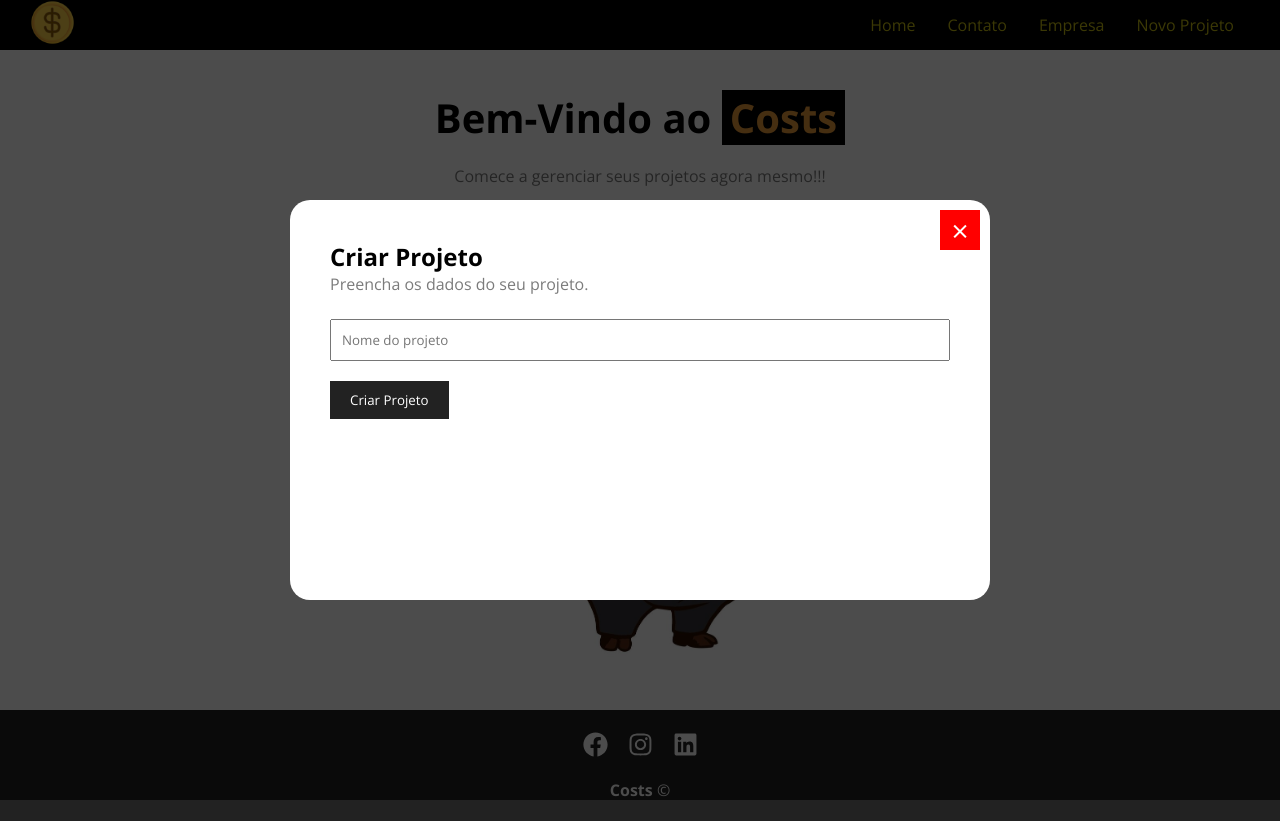
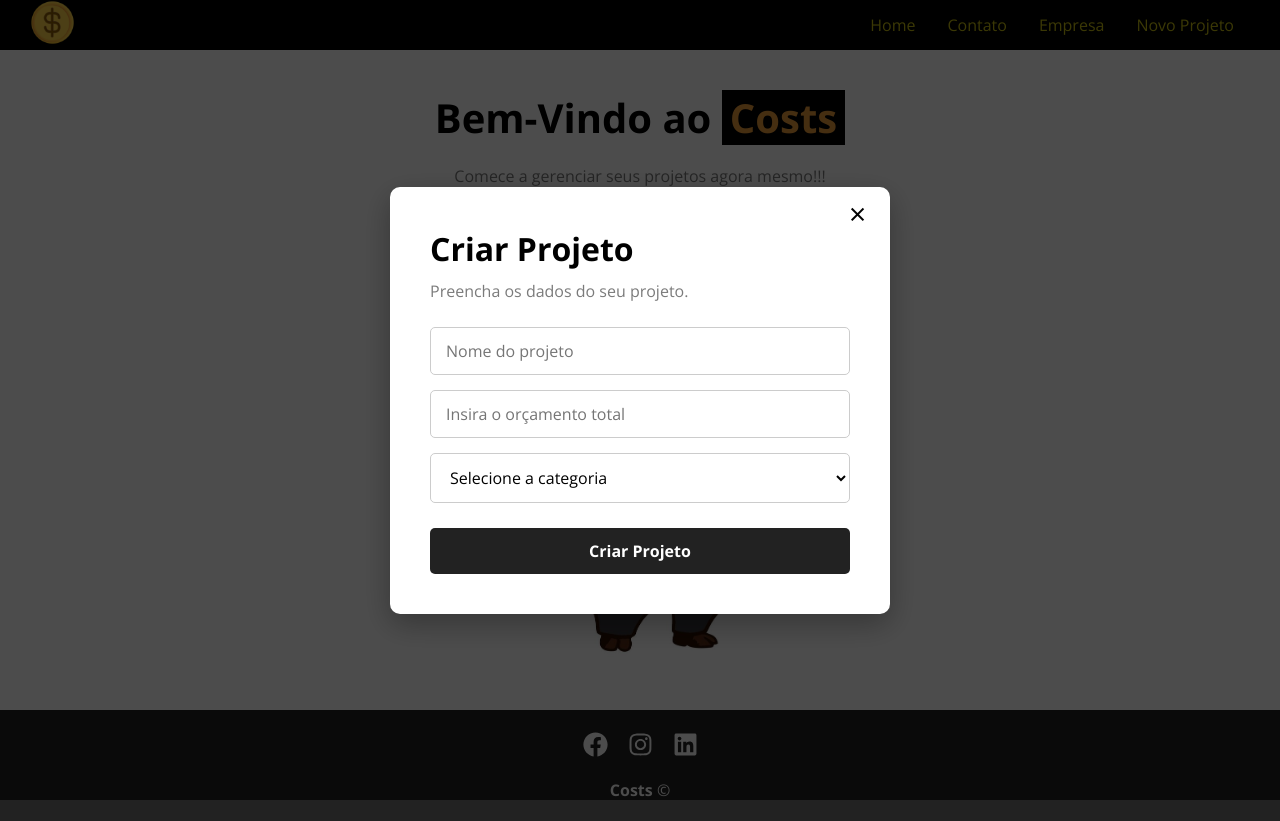
Before and after one commit to lucasf-alv/CostsProject, a React (Create React App) app in the folder frontend/: page / in a window 1280 px wide. Both pictures are taken after a click on the button "Criar Projeto". Built offline with nearby package versions, Linux system fonts and the light colour scheme; a web font is replaced by a local one.

Commit message:
Arrumando botão criar projeto e adicionando formulário

```diff
--- a/frontend/src/components/modals/ModalCreateProject.js
+++ b/frontend/src/components/modals/ModalCreateProject.js
@@ -11,14 +11,28 @@ export default function ModalCreateProject({ setModal }) {
         <h2>Criar Projeto</h2>
 
         <p>Preencha os dados do seu projeto.</p>
+        <form className={styles.form}>
+          <input
+            type="text"
+            placeholder="Nome do projeto"
+            className={styles.projectNameInput}
+          />
+          <input
+            type="number"
+            placeholder="Insira o orçamento total"
+            className={styles.budgetInput}
+          />
+          <select className={styles.categorySelect}>
+            <option value="">Selecione a categoria</option>
+            <option value="design">Design</option>
+            <option value="development">Desenvolvimento</option>
+            <option value="marketing">Marketing</option>
+          </select>
 
-        <input
-          type="text"
-          placeholder="Nome do projeto"
-          className={styles.projectNameInput}
-        />
-
-        <button className={styles.createButton}>Criar Projeto</button>
+          <button className={styles.createButton} type="submit">
+            Criar Projeto
+          </button>
+        </form>
       </div>
     </div>
   );
--- a/frontend/src/components/modals/ModalCreateProject.module.css
+++ b/frontend/src/components/modals/ModalCreateProject.module.css
@@ -12,60 +12,121 @@
 }
 
 .modal {
-  width: 700px;
-  height: 400px;
+  position: relative;
+
+  width: 500px;
+  max-width: 90%;
+  padding: 40px;
 
   background-color: white;
 
-  padding: 40px;
+  border-radius: 10px;
+  box-sizing: border-box;
 
-  border-radius: 20px;
-
-  position: relative;
-
-  box-sizing: border-box;
+  box-shadow: 0 10px 30px rgba(0, 0, 0, 0.3);
 }
 
 .closeButton {
   position: absolute;
 
   top: 10px;
-  right: 10px;
+  right: 15px;
 
-  width: 40px;
-  height: 40px;
-
-  background: red;
-  color: white;
+  width: 35px;
+  height: 35px;
 
   border: none;
+  background: transparent;
 
   font-size: 30px;
+  line-height: 30px;
 
   cursor: pointer;
+
+  transition: 0.3s;
 }
 
+.closeButton:hover {
+  color: #ef982e;
+}
+
+.modal h2 {
+  margin-bottom: 10px;
+
+  font-size: 2rem;
+}
+
+.modal p {
+  margin-bottom: 25px;
+
+  color: #7b7b7b;
+}
+
+/* FORM */
+
+.form {
+  display: flex;
+  flex-direction: column;
+
+  gap: 15px;
+}
+
+/* INPUTS E SELECT */
+
+.projectNameInput,
+.budgetInput,
+.categorySelect {
+  width: 100%;
+
+  padding: 12px 15px;
+
+  box-sizing: border-box;
+
+  border: 1px solid #ccc;
+  border-radius: 5px;
+
+  font-size: 1rem;
+
+  background-color: white;
+
+  transition: 0.3s;
+}
+
+/* Quando clicar no campo */
+
+.projectNameInput:focus,
+.budgetInput:focus,
+.categorySelect:focus {
+  outline: none;
+
+  border-color: #ef982e;
+
+  box-shadow: 0 0 5px rgba(239, 152, 46, 0.3);
+}
+
+/* BOTÃO */
+
 .createButton {
+  margin-top: 10px;
+
+  padding: 12px 20px;
+
+  border: none;
+  border-radius: 5px;
+
   background-color: #222;
   color: white;
 
-  padding: 10px 20px;
-
-  border: none;
+  font-size: 1rem;
+  font-weight: bold;
 
   cursor: pointer;
+
+  transition: 0.3s;
 }
 
 .createButton:hover {
   color: #ffbb33;
+
+  background-color: #111;
 }
-.projectNameInput {
-  width: 100%;
-  padding: 10px;
-  margin-bottom: 20px;
-  box-sizing: border-box;
-}
-.projectNameInput:focus {
-  outline: none;
-  border: 2px solid #ffbb33;
-}
```
